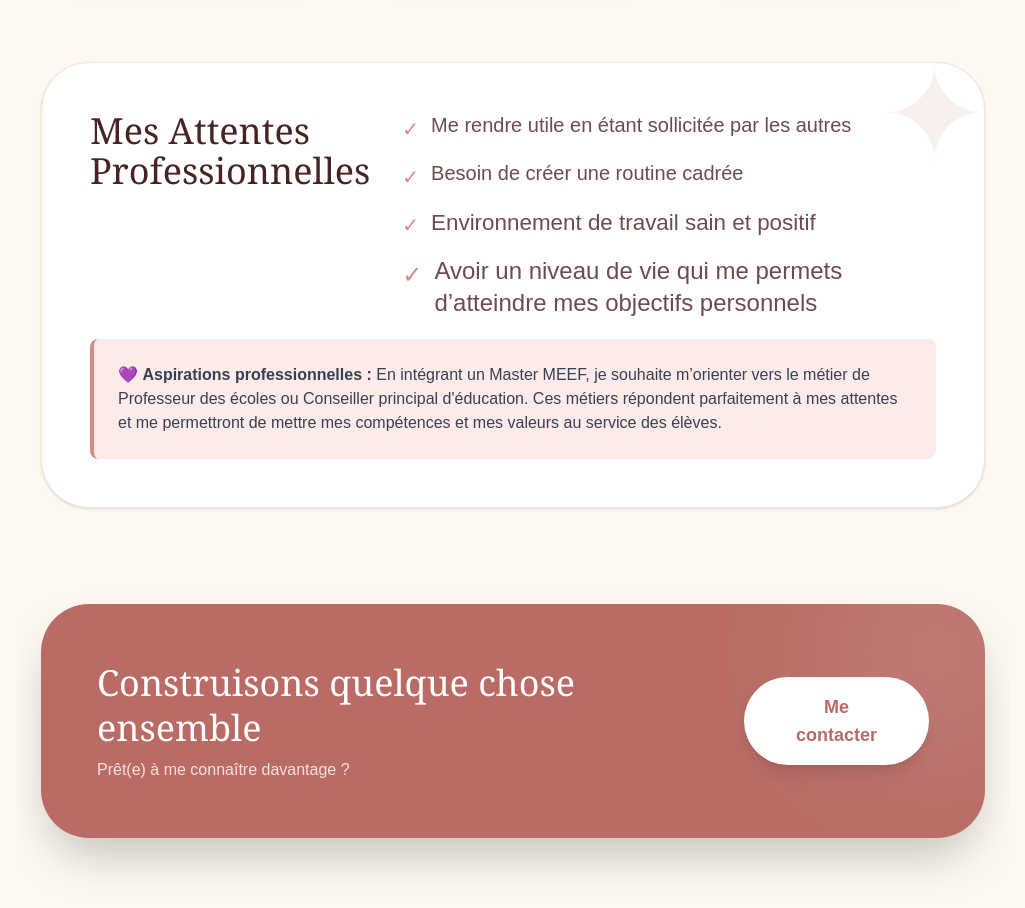
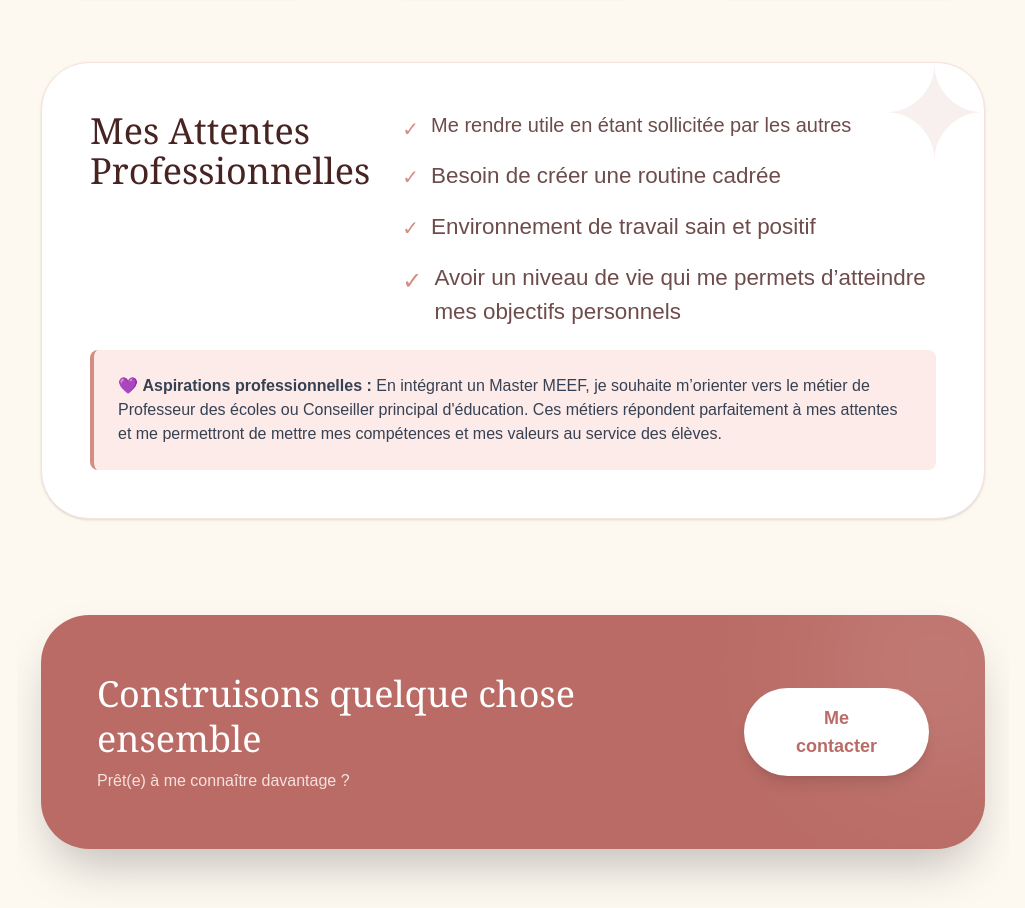
Before and after one commit to ykanael/portfolio, a Next.js app: page / in a window 1280 px wide. Shown: the part 3869-4777 px from the top of the page, without its empty margins (127-1152 px from the left). Built offline with nearby package versions, Linux system fonts and the light colour scheme.

Commit message:
Update page.tsx

```diff
--- a/app/page.tsx
+++ b/app/page.tsx
@@ -332,12 +332,12 @@ export default function Home() {
             </div>
 
             <div className="md:w-2/3">
-              <ul className="xl:text-xl text-[#6D4C4B] text-base md:text-lg space-y-4 font-medium">
+              <ul className="xl:text-[1.4rem] text-[#6D4C4B] text-base md:text-lg space-y-4 font-medium">
                 <li className="xl:text-xl flex items-start gap-3">
                   <span className="text-[#D48D85] mt-1">✓</span>
                   Me rendre utile en étant sollicitée par les autres
                 </li>
-                <li className="xl:text-xl flex items-start gap-3">
+                <li className="xl:text-[1.4rem] flex items-start gap-3">
                   <span className="xl:text-xl text-[#D48D85] mt-1">✓</span>
                   Besoin de créer une routine cadrée
                 </li>
@@ -345,7 +345,7 @@ export default function Home() {
                   <span className="xl:text-xl text-[#D48D85] mt-1">✓</span>
                   Environnement de travail sain et positif
                 </li>
-                <li className="xl:text-2xl flex items-start gap-3">
+                <li className="xl:text-[1.4rem] flex items-start gap-3">
                   <span className="xl:text-2xl text-[#D48D85] mt-1">✓</span>
                   Avoir un niveau de vie qui me permets d’atteindre mes objectifs personnels
                 </li>
```
